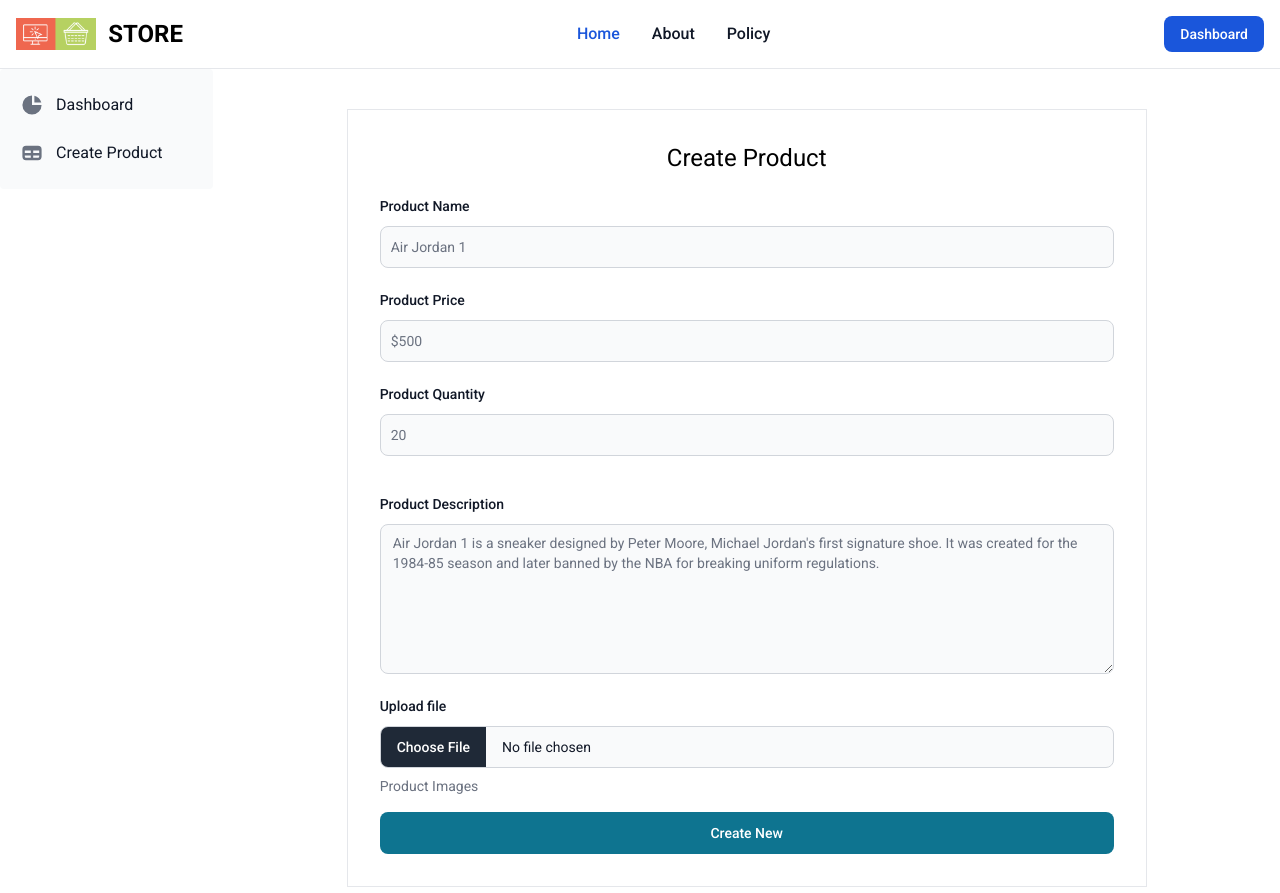
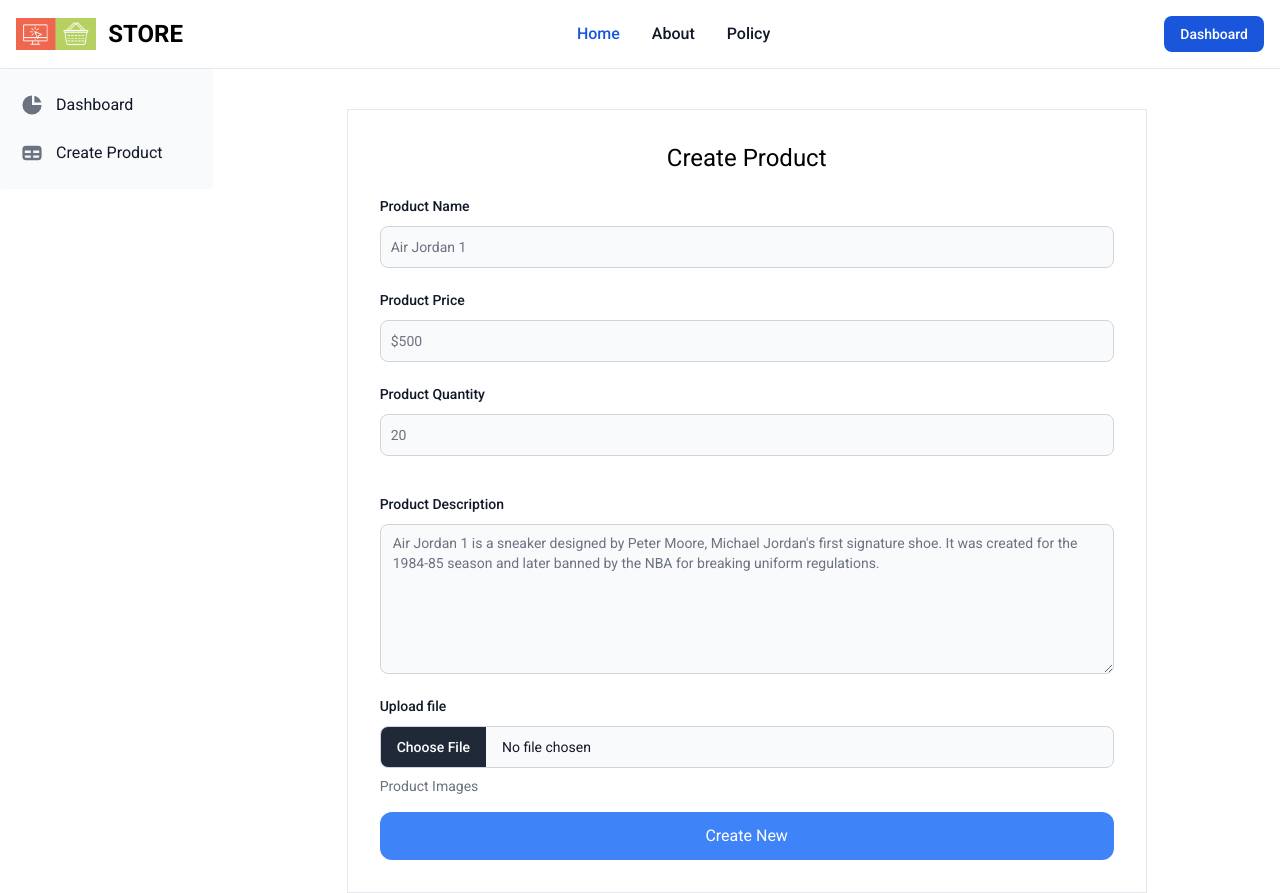
Before and after one commit to YithSopheaktra8/nextjs-ecommerce, a Next.js app: page /dashboard/create-product in a window 1280 px wide. Built offline with nearby package versions, Linux system fonts and the light colour scheme; what tw-elements would draw is missing.

Commit message:
ADMIN : create product static image

```diff
--- a/package.json
+++ b/package.json
@@ -9,6 +9,7 @@
     "lint": "next lint"
   },
   "dependencies": {
+    "axios": "^1.6.8",
     "flowbite-react": "^0.7.6",
     "next": "14.1.4",
     "react": "^18",
--- a/src/app/(admin)/dashboard/create-product/page.tsx
+++ b/src/app/(admin)/dashboard/create-product/page.tsx
@@ -1,6 +1,8 @@
 /* eslint-disable @next/next/no-img-element */
 "use client";
 
+import { ACCESS_TOKEN, BASE_URL } from "@/constants/constants";
+import axios from "axios";
 import {
 	Button,
 	Checkbox,
@@ -13,7 +15,14 @@
 import React, { useState } from "react";
 
 export default function CreateProduct() {
+	const [productName, setProductName] = useState("");
+	const [productPrice, setProductPrice] = useState("");
+	const [productQuantity, setProductQuantity] = useState("");
+	const [productDescription, setProductDescription] = useState("");
 	const [imagePreview, setImagePreview] = useState<string | null>(null);
+    const [imageUrl, setImageUrl] = useState<string | null>(null);
+
+
 	const handleFileChange = (event: React.ChangeEvent<HTMLInputElement>) => {
 		const file = event.target.files?.[0];
 		if (file) {
@@ -22,11 +31,73 @@
 				setImagePreview(reader.result as string);
 			};
 			reader.readAsDataURL(file);
+			// Update the FormData object with the selected file
+
+			const formdata = new FormData();
+			formdata.append("name", "ISTAD Store Poster");
+			formdata.append("image", file, file.name);
 		}
 	};
+
+	const myHeaders = new Headers();
+	myHeaders.append("Content-Type", "application/json");
+	myHeaders.append(
+		"Authorization",
+		"Bearer eyJ0eXAiOiJKV1QiLCJhbGciOiJIUzI1NiJ9.eyJ0b2tlbl90eXBlIjoiYWNjZXNzIiwiZXhwIjoxNzE0MzE5MzkzLCJpYXQiOjE3MTIxNTkzOTMsImp0aSI6IjRiOTQ5OTBiNWEyYzQwYWY4MTYzNjgyNjIwY2RkOGZjIiwidXNlcl9pZCI6NX0.O3xNaye1Q66woZdJoAlBVfaDMp9wJoXz7_GdBJaPMnw"
+	);
+	myHeaders.append(
+		"Cookie",
+		"csrftoken=UafcJBTYw7ngeP1Ov1FF91N7OXlKVb4Wv8keKsf7fMiqDLZZLD52Z5fr4NPp9X50; sessionid=8r4cx104gr3c4t6tasqsfzts7jvkcov9"
+	);
+
+	const handleSubmit = async (event: React.FormEvent<HTMLFormElement>) => {
+		event.preventDefault();
+		// // Ensure an image is selected
+		// if (!imageData) {
+		// 	alert("Please upload an image");
+		// 	return;
+		// }
+
+		try {
+
+			const formData = {
+				category: {
+					name: "running shoes",
+					icon: "https://hips.hearstapps.com/vader-prod.s3.amazonaws.com/1693342954-rincon-3-64ee5ca62e001.jpg?crop=1xw:1xh;center,top&resize=980:*",
+				},
+				name: productName,
+				desc: productDescription,
+				image: "imageUrl",
+				price: productPrice,
+				quantity: productQuantity,
+			};
+
+			// Send formData to your API endpoint
+			console.log(formData);
+			fetch(`${BASE_URL}products/`, {
+				method: "POST",
+				body: JSON.stringify(formData),
+				headers: myHeaders,
+			})
+				.then((response) => response.json())
+				.then((data) => {
+					console.log("Success:", data);
+				})
+				.catch((error) => {
+					console.error("Error:", error);
+				});
+		} catch (error) {
+			console.error("Error uploading image:", error);
+		}
+	};
+
 	return (
 		<main className="grid place-content-center w-screen">
-			<form className="flex flex-col gap-4 border p-8 mt-10 w-[800px]">
+			<form
+				className="flex flex-col gap-4 border p-8 mt-10 w-[800px]"
+				onSubmit={handleSubmit}
+				encType="multipart/form-data"
+				method="POST">
 				<div>
 					<h2 className="text-center text-2xl">Create Product</h2>
 					<div className="mb-2 block mt-5">
@@ -37,6 +108,8 @@
 						type="text"
 						placeholder="Air Jordan 1"
 						required
+						value={productName}
+						onChange={(e) => setProductName(e.target.value)}
 					/>
 					<div className="mb-2 block mt-5">
 						<Label htmlFor="price" value="Product Price" />
@@ -46,6 +119,8 @@
 						type="text"
 						placeholder="$500"
 						required
+						value={productPrice}
+						onChange={(e) => setProductPrice(e.target.value)}
 					/>
 
 					<div className="mb-2 block mt-5">
@@ -56,10 +131,12 @@
 						type="text"
 						placeholder="20"
 						required
+						value={productQuantity}
+						onChange={(e) => setProductQuantity(e.target.value)}
 					/>
 				</div>
-                <div>
-                <div className="mb-2 block mt-5">
+				<div>
+					<div className="mb-2 block mt-5">
 						<Label
 							htmlFor="description"
 							value="Product Description"
@@ -69,11 +146,19 @@
 						className="h-[150px]"
 						id="description"
 						placeholder="Air Jordan 1 is a sneaker designed by Peter Moore, Michael Jordan's first signature shoe. It was created for the 1984-85 season and later banned by the NBA for breaking uniform regulations."
+						required
+						value={productDescription}
+						onChange={(e) => setProductDescription(e.target.value)}
 					/>
 					<div className="mb-2 block mt-5">
 						<Label htmlFor="file" value="Upload file" />
 					</div>
-					<FileInput id="file" helperText="Product Images" onChange={handleFileChange}/>
+					<FileInput
+						id="file"
+						helperText="Product Images"
+						onChange={handleFileChange}
+						name="file"
+					/>
 					{imagePreview && (
 						<div className="mt-5">
 							<img
@@ -83,9 +168,12 @@
 							/>
 						</div>
 					)}
-                </div>
-
-				<Button type="submit">Create New</Button>
+				</div>
+				<button
+					className="bg-blue-500 text-white p-3 rounded-xl"
+					type="submit">
+					Create New
+				</button>
 			</form>
 		</main>
 	);
--- a/src/constants/constants.ts
+++ b/src/constants/constants.ts
@@ -1,3 +1,3 @@
 export const BASE_URL = "https://store.istad.co/api/";
 export const IMAGE_PLACEHOLDER = "https://storage.googleapis.com/proudcity/mebanenc/uploads/2021/03/placeholder-image.png";
-export const ACCESS_TOKEN = "eyJ0eXAiOiJKV1QiLCJhbGciOiJIUzI1NiJ9.eyJ0b2tlbl90eXBlIjoiYWNjZXNzIiwiZXhwIjoxNzE0MzEyNDg1LCJpYXQiOjE3MTIxNTI0ODUsImp0aSI6IjM2NWIyNGVjNWU4NjQwNmNhNDkzYWY5YzU2MzI5YWU1IiwidXNlcl9pZCI6NX0.5S11ZS8IzCxsAZSNvMwWA4TCNJFayIM5DZ6xqfnszho"
+export const ACCESS_TOKEN = "eyJ0eXAiOiJKV1QiLCJhbGciOiJIUzI1NiJ9.eyJ0b2tlbl90eXBlIjoiYWNjZXNzIiwiZXhwIjoxNzE0MzE5MzkzLCJpYXQiOjE3MTIxNTkzOTMsImp0aSI6IjRiOTQ5OTBiNWEyYzQwYWY4MTYzNjgyNjIwY2RkOGZjIiwidXNlcl9pZCI6NX0.O3xNaye1Q66woZdJoAlBVfaDMp9wJoXz7_GdBJaPMnw";
```
Also changed, not shown: 1 other file (tests, documents, lock files or other folders).
